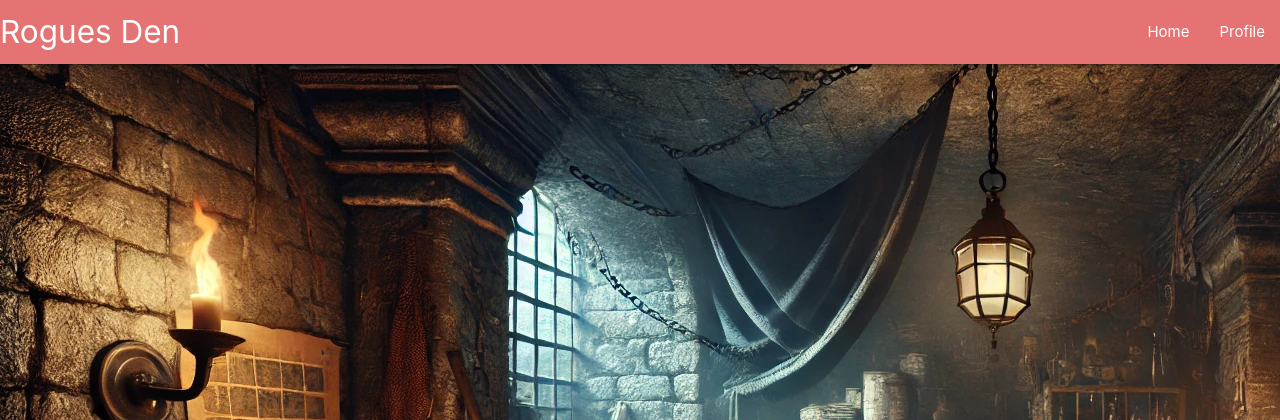
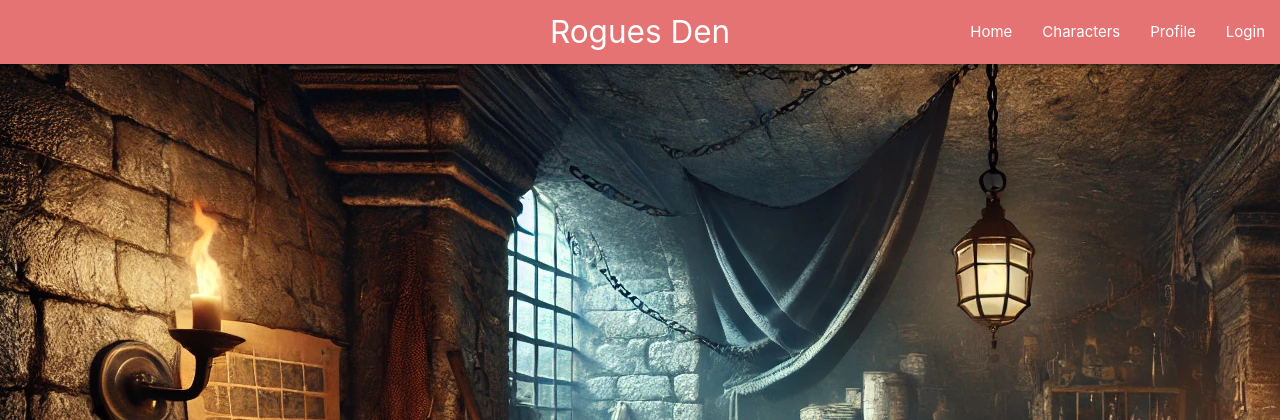
Before and after one commit to CamRaff/Milestone3-RoguesDen, a Flask app: page / in a window 1280 px wide. Shown: the top 420 px of the page. Run offline with Flask 2, Linux system fonts and the light colour scheme; some libraries are stand-ins or nearby versions.

Commit message:
added other pages to navbar and linked them up

```diff
--- a/rogues_den/routes.py
+++ b/rogues_den/routes.py
@@ -8,6 +8,14 @@ def home():
     return render_template('base.html')
 
 
+@app.route('/login')
+def login():
+    return render_template('login.html')
+
 @app.route('/profile')
 def profile():
     return render_template('profile.html')
+
+@app.route('/characters')
+def characters():
+    return render_template('characters.html')
--- a/rogues_den/templates/base.html
+++ b/rogues_den/templates/base.html
@@ -22,11 +22,13 @@
         <!-- Top Navbar -->
         <nav class="red lighten-2">
             <div class="nav-wrapper">
-                <a href="{{ url_for('home') }}" class="brand-logo">Rogues Den</a>
+                <a href="{{ url_for('home') }}" class="brand-logo center">Rogues Den</a>
                 <a href="#" data-target="mobile-demo" class="sidenav-trigger"><i class="fa-solid fa-bars"></i></a>
                 <ul class="right hide-on-med-and-down">
                     <li><a href="{{ url_for('home') }}">Home</a></li>
+                    <li><a href="{{ url_for('characters') }}">Characters</a></li>
                     <li><a href="{{ url_for('profile') }}">Profile</a></li>
+                    <li><a href="{{ url_for('login') }}">Login</a></li>
                 </ul>
             </div>
         </nav>
@@ -34,7 +36,9 @@
         <!-- Mobile SideNav-->
         <ul class="sidenav" id="mobile-demo">
             <li><a href="{{ url_for('home') }}">Home</a></li>
+            <li><a href="{{ url_for('characters') }}">Characters</a></li>
             <li><a href="{{ url_for('profile') }}">Profile</a></li>
+            <li><a href="{{ url_for('login') }}">Login</a></li>
         </ul>
     </header>
 
```
Also changed, not shown: rogues_den/templates/characters.html (added, +7 -0 lines), rogues_den/templates/login.html (added, +7 -0 lines).
